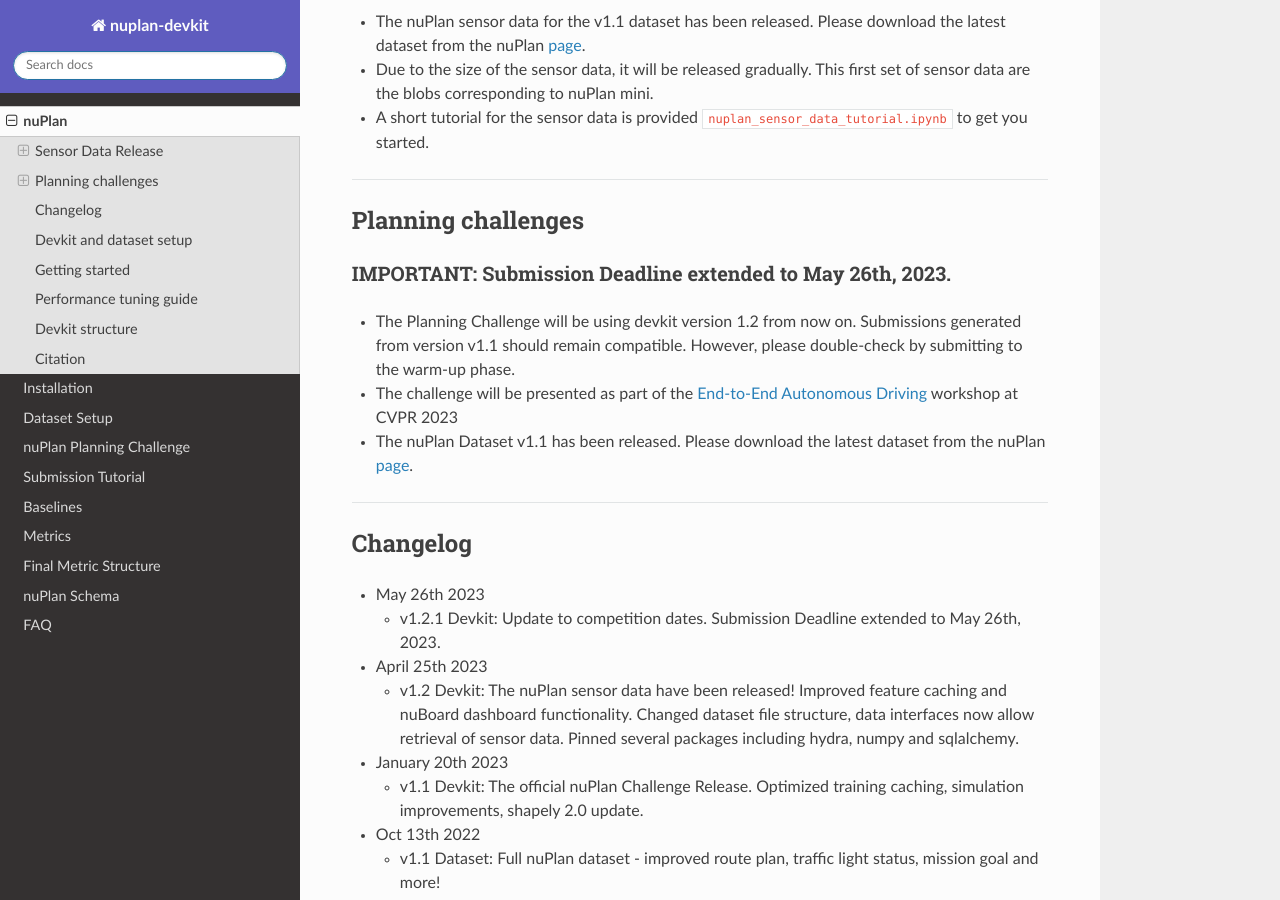
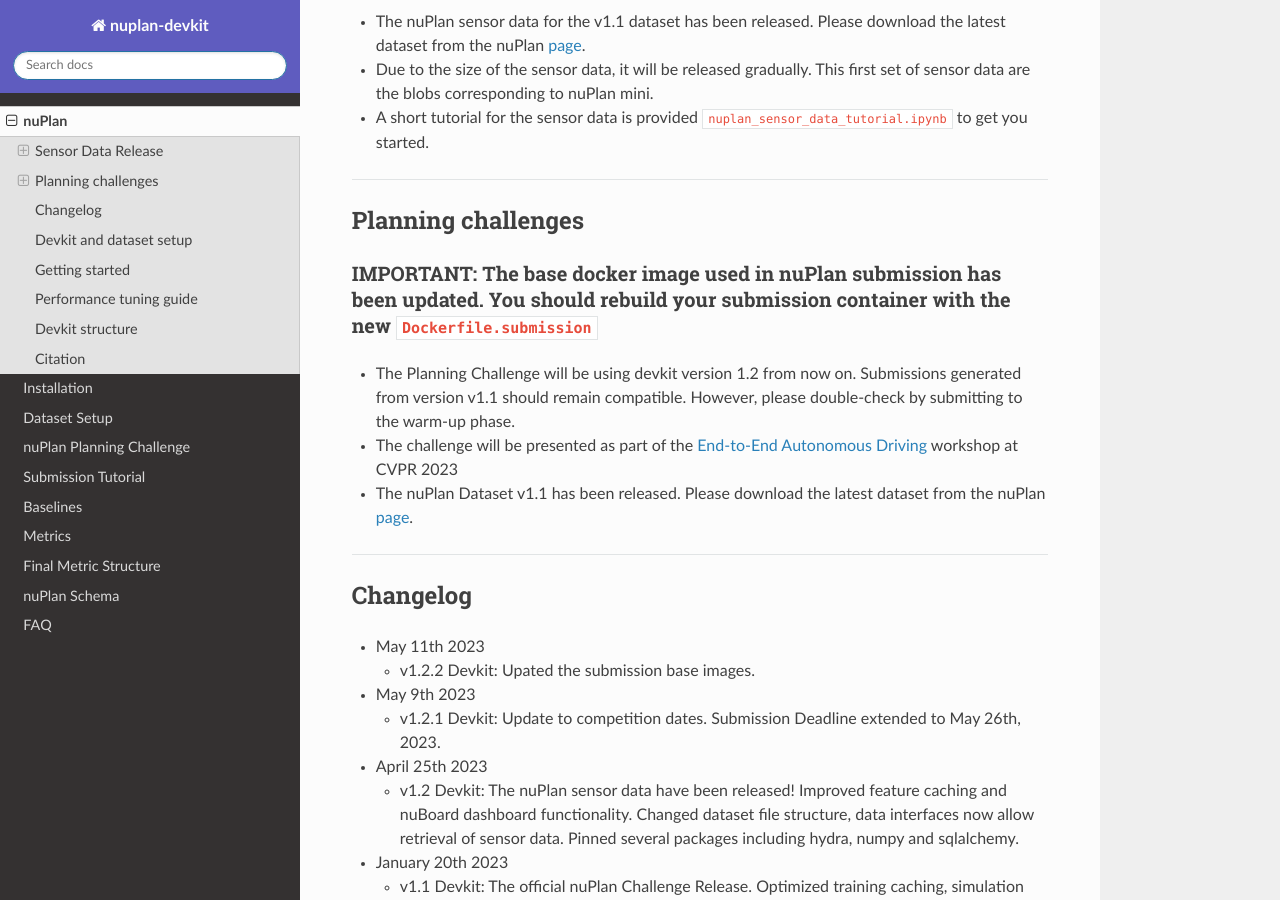
Before and after one commit to motional/nuplan-devkit, a Sphinx documentation site: the page built from docs/README.md, in a window 1280 px wide and 900 px high, scrolled down 967 px. Built offline with Sphinx 7.4.7 and the Read the Docs theme 2.0.0, drawn with Linux system fonts in a browser that asks for light colours; pages that are not in the unit, such as notebooks, are missing from menus.

Commit message:
Changes base image used in submissions

```diff
--- a/docs/README.md
+++ b/docs/README.md
@@ -37,7 +37,7 @@ ______________________________________________________________________
 - A short tutorial for the sensor data is provided `nuplan_sensor_data_tutorial.ipynb` to get you started.
 ______________________________________________________________________
 ## Planning challenges
-#### IMPORTANT: Submission Deadline extended to May 26th, 2023.
+#### IMPORTANT: The base docker image used in nuPlan submission has been updated. You should rebuild your submission container with the new `Dockerfile.submission`
 
 - The Planning Challenge will be using devkit version 1.2 from now on. Submissions generated from version v1.1 should remain compatible. However, please double-check by submitting to the warm-up phase.
 - The challenge will be presented as part of the [End-to-End Autonomous Driving](https://opendrivelab.com/event/cvpr23_ADworkshop) workshop at CVPR 2023
@@ -45,7 +45,9 @@ ______________________________________________________________________
 ______________________________________________________________________
 
 ## Changelog
-- May 26th 2023
+- May 11th 2023
+  * v1.2.2 Devkit: Upated the submission base images.
+- May 9th 2023
   * v1.2.1 Devkit: Update to competition dates. Submission Deadline extended to May 26th, 2023.
 - April 25th 2023
   * v1.2 Devkit: The nuPlan sensor data have been released! Improved feature caching and nuBoard dashboard functionality. Changed dataset file structure, data interfaces now allow retrieval of sensor data. Pinned several packages including hydra, numpy and sqlalchemy.
--- a/setup.py
+++ b/setup.py
@@ -9,7 +9,7 @@ os.chdir(script_folder)
 # Installs
 setuptools.setup(
     name='nuplan-devkit',
-    version='1.2.1',
+    version='1.2.2',
     author='The nuPlan team @ Motional',
     author_email='nuscenes@motional.com',
     description='The official devkit of the nuPlan dataset (www.nuPlan.org).',
```
Also changed, not shown: 2 other files.
